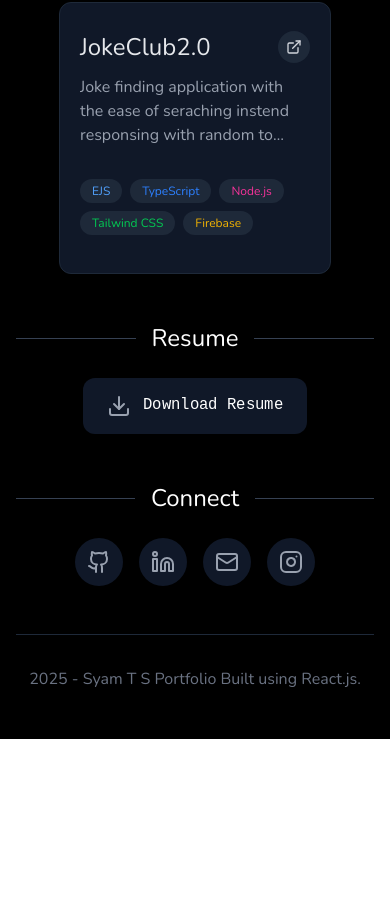
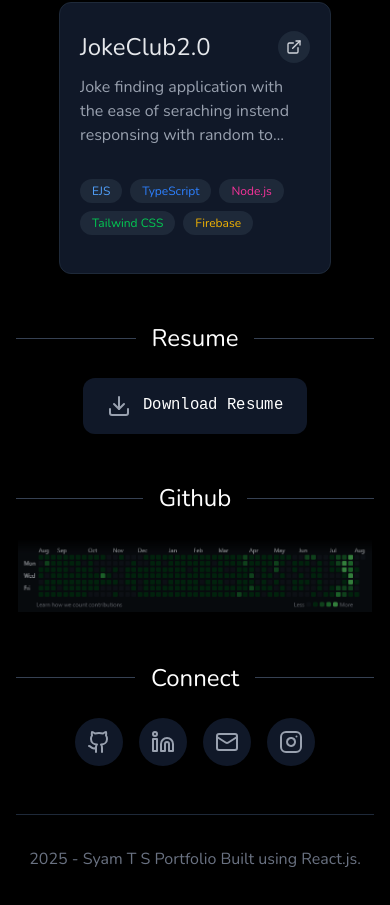
Before and after one commit to syam-ts/Portfolio, a React (Vite) app: page / in a window 390 px wide. Shown: the part 3908-4813 px from the top of the page. Before the commit the page ends 4647 px from the top, so only its background shows below. Built offline with nearby package versions, Linux system fonts and the light colour scheme.

Commit message:
feat: add github graph

```diff
--- a/src/App.tsx
+++ b/src/App.tsx
@@ -21,7 +21,7 @@ const App: React.FC = () => {
 
             <div
               onMouseEnter={() => {
-                setImage("img1.png")
+                setImage("img1.png");
               }}
               onMouseLeave={() => {
                 setImage("profile-pic2.jpg");
@@ -48,7 +48,6 @@ const App: React.FC = () => {
             speed={3}
             className="text-md sm:text-lg text-gray-400 nunito-regular"
           />
-
 
           <p className="flex gap-2 text-gray-400 nunito-regular">
             <div>
@@ -94,7 +93,6 @@ const App: React.FC = () => {
 
         {/* Skills Section */}
 
-
         <section className="w-full mb-12 sm:mb-20">
           <div className="flex items-center mb-6 sm:mb-8">
             <div className="h-px bg-gray-700 flex-grow"></div>
@@ -120,8 +118,6 @@ const App: React.FC = () => {
           </div>
         </section>
 
-
-
         <section className="w-full mb-12 sm:mb-20">
           <div>
             <div className="flex items-center mb-6 sm:mb-8">
@@ -132,6 +128,23 @@ const App: React.FC = () => {
               <div className="h-px bg-gray-700 flex-grow"></div>
             </div>
             <Resume />
+          </div>
+        </section>
+
+        <section className="w-full mb-12 sm:mb-20 text-center">
+          <div className="flex items-center mb-6 sm:mb-8">
+            <div className="h-px bg-gray-700 flex-grow"></div>
+            <h2 className="text-2xl sm:text-3xl font-semibold px-4 nunito-regular">
+              Github
+            </h2>
+            <div className="h-px bg-gray-700 flex-grow"></div>
+          </div>
+          <div className="flex justify-center">
+            <img
+              className="w-full h-full mask-t-from-80% opacity-60 border-2 border-black"
+              src="/github-graph.png"
+              alt="github-graph"
+            />
           </div>
         </section>
 
```
Also changed, not shown: public/github-graph.png (added).
